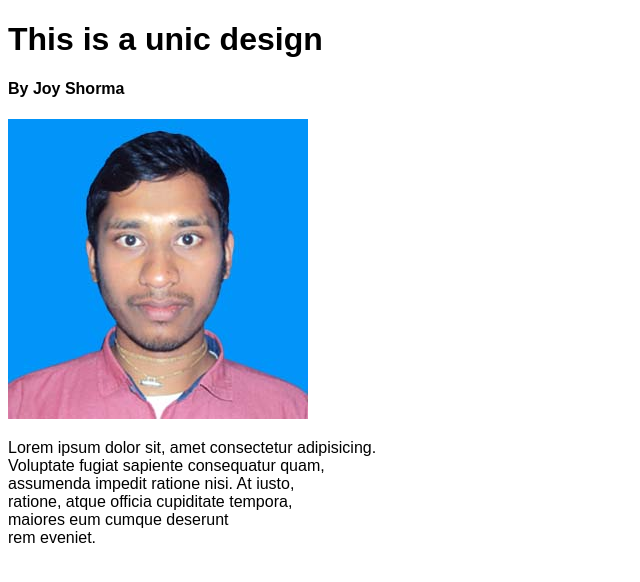
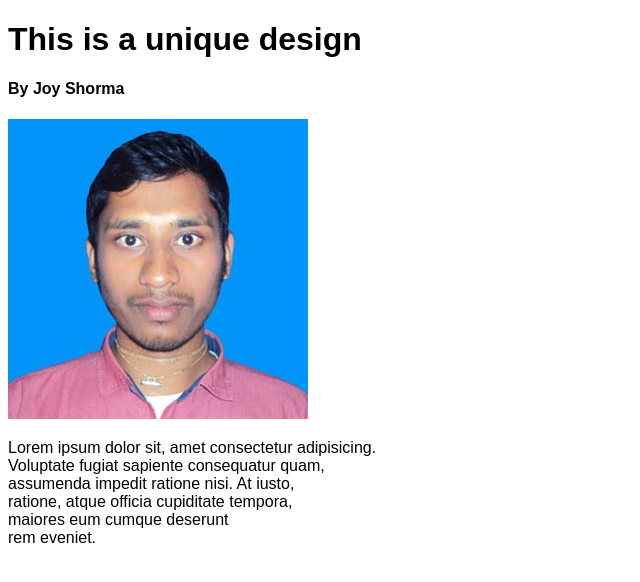
Before and after one commit to Joyshorm/homeWork, a plain HTML site: page index.html in a window 1280 px wide. Shown: the whole page, without its empty margins (0-640 px from the left). Drawn offline with Linux system fonts and the light colour scheme.

Commit message:
Update index.html
2nd

```diff
--- a/index.html
+++ b/index.html
@@ -13,7 +13,7 @@
 </head>
 
 <body>
-    <h1>This is a unic design</h1>
+    <h1>This is a unique design</h1>
     <h4>By Joy Shorma</h4>
     <img src="img.jpg" alt="akhane amar pic chilo">
     <p>Lorem ipsum dolor sit, amet consectetur adipisicing. <br> Voluptate fugiat sapiente consequatur quam,<br>
```
